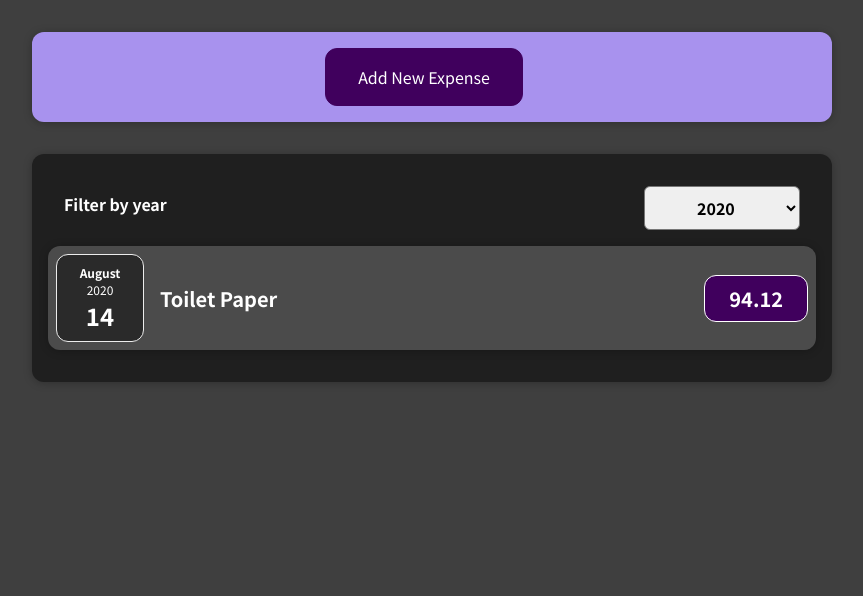
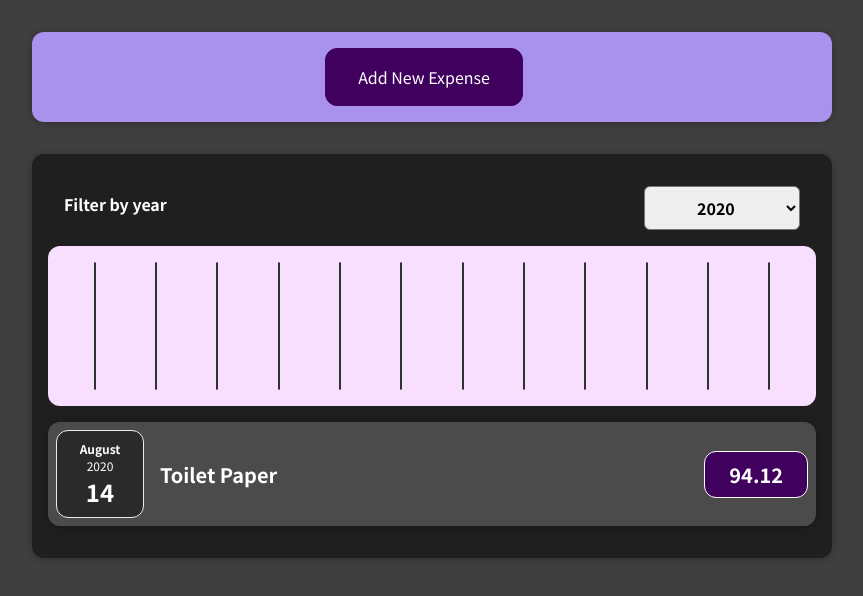
Before and after one commit to laxmanPal/expence-traker, a React (Create React App) app: page / in a window 1280 px wide. Shown: the top 596 px of the page, without its empty margins (208-1071 px from the left). Built offline with nearby package versions, Linux system fonts and the light colour scheme.

Commit message:
added expense chart

```diff
--- /dev/null
+++ b/src/components/Chart/Chart.css
@@ -0,0 +1,9 @@
+.chart {
+  padding: 1rem;
+  border-radius: 12px;
+  background-color: #f8dfff;
+  text-align: center;
+  display: flex;
+  justify-content: space-around;
+  height: 10rem;
+}
--- /dev/null
+++ b/src/components/Chart/Chart.js
@@ -0,0 +1,27 @@
+import React from "react";
+import "./Chart.css";
+import ChartBar from "./ChartBar";
+
+const Chart = (props) => {
+  const dataPointsValue = props.dataPoints.map((dataPoint) => {
+    return dataPoint.value;
+  });
+  const totalMaximum = Math.max(...dataPointsValue);
+  console.log(totalMaximum);
+  return (
+    <div className="chart">
+      {props.dataPoints.map((dataPoint) => {
+        return (
+          <ChartBar
+            key={dataPoint.lable}
+            maxValue={totalMaximum}
+            value={dataPoint.value}
+            lable={dataPoint.lable}
+          />
+        );
+      })}
+    </div>
+  );
+};
+
+export default Chart;
--- /dev/null
+++ b/src/components/Chart/ChartBar.css
@@ -0,0 +1,30 @@
+.chart-bar {
+  height: 100%;
+  display: flex;
+  flex-direction: column;
+  align-items: center;
+}
+
+.chart-bar__inner {
+  height: 100%;
+  width: 100%;
+  border: 1px solid #313131;
+  border-radius: 12px;
+  background-color: #c3b4f3;
+  overflow: hidden;
+  display: flex;
+  flex-direction: column;
+  justify-content: flex-end;
+}
+
+.chart-bar__fill {
+  background-color: #4826b9;
+  width: 100%;
+  transition: all 0.3s ease-out;
+}
+
+.chart-bar__label {
+  font-weight: bold;
+  font-size: 0.5rem;
+  text-align: center;
+}
--- /dev/null
+++ b/src/components/Chart/ChartBar.js
@@ -0,0 +1,25 @@
+import React from "react";
+
+import "./ChartBar.css";
+
+const ChartBar = (props) => {
+  let barFillHeight = "0%";
+
+  if (props.maxValue > 0) {
+    barFillHeight = Math.round((props.value / props.maxValue) * 100) + "%";
+  }
+
+  return (
+    <div className="chart-bar">
+      <div className="chart-bar__inner">
+        <div
+          className="chart-bar__fill"
+          style={{ height: barFillHeight }}
+        ></div>
+      </div>
+      <div className="chart-bar__label">{props.label}</div>
+    </div>
+  );
+};
+
+export default ChartBar;
--- /dev/null
+++ b/src/components/Expenses/ExpenseChart.js
@@ -0,0 +1,29 @@
+import React from "react";
+import Chart from "../Chart/Chart";
+
+const ExpenseChart = (props) => {
+  const chartDataPoints = [
+    { lable: "Jan", value: 0 },
+    { lable: "Feb", value: 0 },
+    { lable: "Mar", value: 0 },
+    { lable: "Apr", value: 0 },
+    { lable: "May", value: 0 },
+    { lable: "Jun", value: 0 },
+    { lable: "Jul", value: 0 },
+    { lable: "Aug", value: 0 },
+    { lable: "Sep", value: 0 },
+    { lable: "Oct", value: 0 },
+    { lable: "Nov", value: 0 },
+    { lable: "Dec", value: 0 },
+  ];
+
+  for (const expense of props.expenses) {
+    const expenseMonth = expense.date.getMonth(); //starting at 0 => Jan => 0
+    console.log((chartDataPoints[expenseMonth].value += expense.amount));
+    chartDataPoints[expenseMonth].value += expense.amount;
+  }
+
+  return <Chart dataPoints={chartDataPoints} />;
+};
+
+export default ExpenseChart;
--- a/src/components/Expenses/Expenses.js
+++ b/src/components/Expenses/Expenses.js
@@ -3,6 +3,7 @@
 import Card from "../UI/Card";
 import ExpenseItem from "./ExpenseItem";
 import "./Expenses.css";
+import ExpenseChart from "./ExpenseChart";
 
 const Expenses = (props) => {
   const [filteredYear, setFilteredYear] = useState("2020");
@@ -21,6 +22,7 @@
         selected={filteredYear}
         onFilterYear={filterChangeHandler}
       />
+      <ExpenseChart expenses={filteredArr} />
       {filteredArr.length === 0 ? (
         <h2 className="expenses-list__fallback">No Expenses Found</h2>
       ) : (
```
